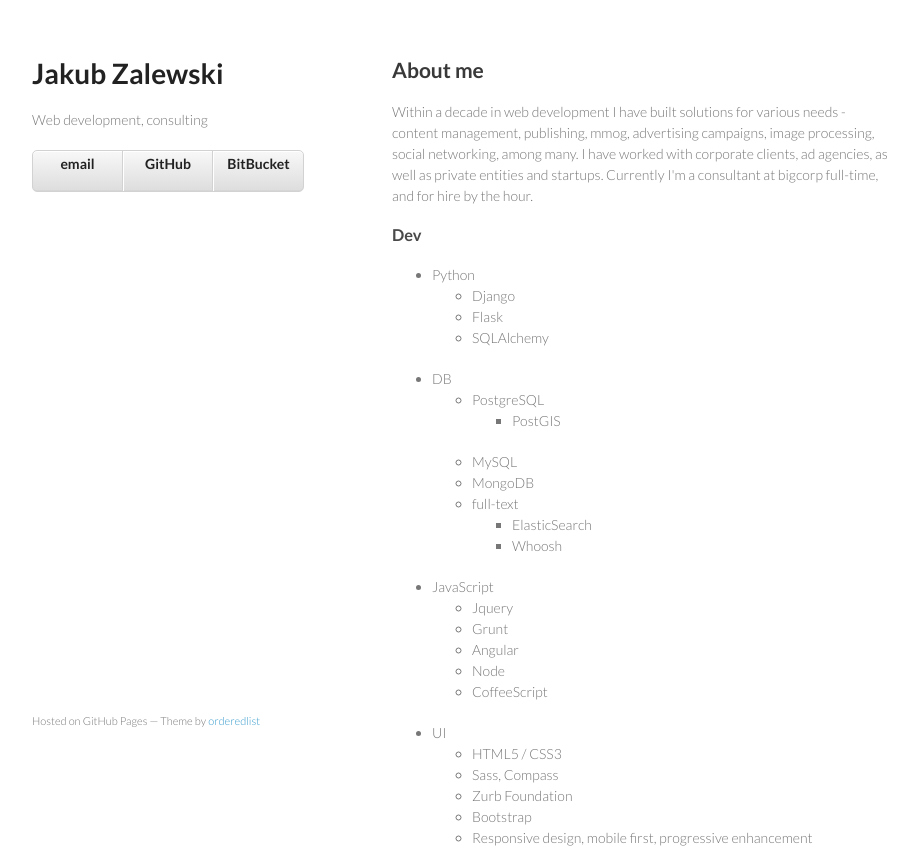
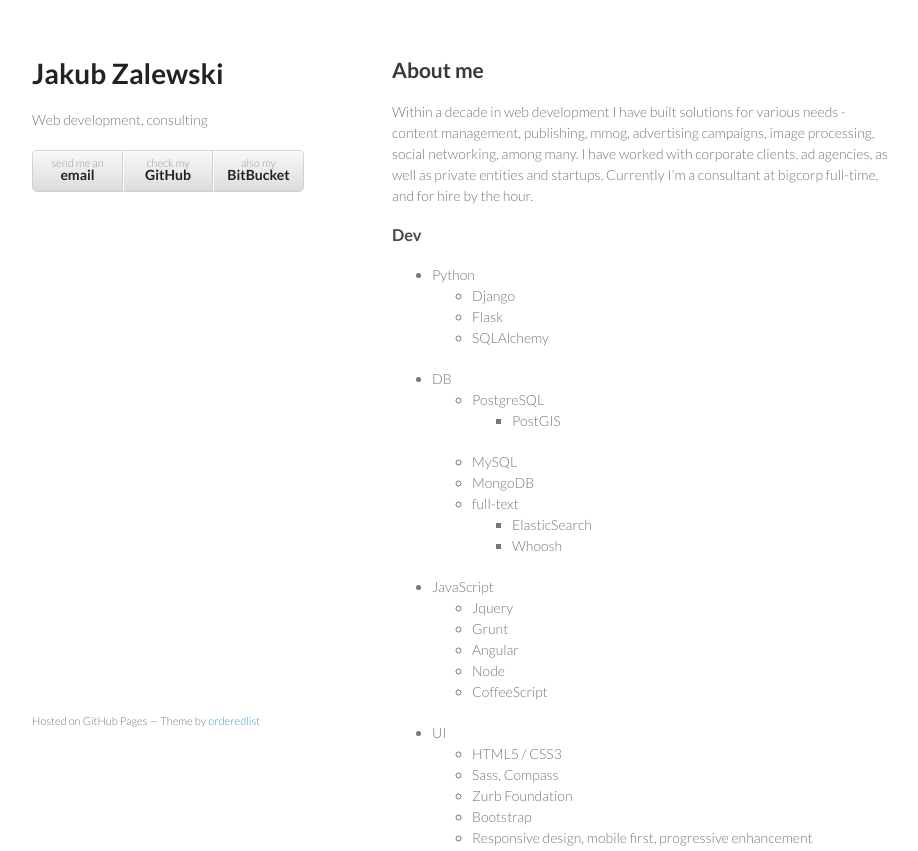
Before and after one commit to zalew/zalew.github.io, a plain HTML site: page index.html in a window 1280 px wide. Shown: the top 851 px of the page, without its empty margins (178-1096 px from the left). Drawn offline with Linux system fonts and the light colour scheme.

Commit message:
Update index.html

```diff
--- a/index.html
+++ b/index.html
@@ -18,9 +18,9 @@
         <h1>Jakub Zalewski</h1>
         <p>Web development, consulting</p>
         <ul>
-          <li><a href="mailto:zalew7@gmail.com"><strong>email</strong></a></li>
-          <li><a href="https://github.com/zalew"><strong>GitHub</strong></a></li>
-          <li><a href="https://bitbucket.org/zalew"><strong>BitBucket</strong></a></li>
+          <li><a href="mailto:zalew7@gmail.com">send me an<strong>email</strong></a></li>
+          <li><a href="https://github.com/zalew">check my<strong>GitHub</strong></a></li>
+          <li><a href="https://bitbucket.org/zalew">also my<strong>BitBucket</strong></a></li>
         </ul>
       </header>
       <section>
```
